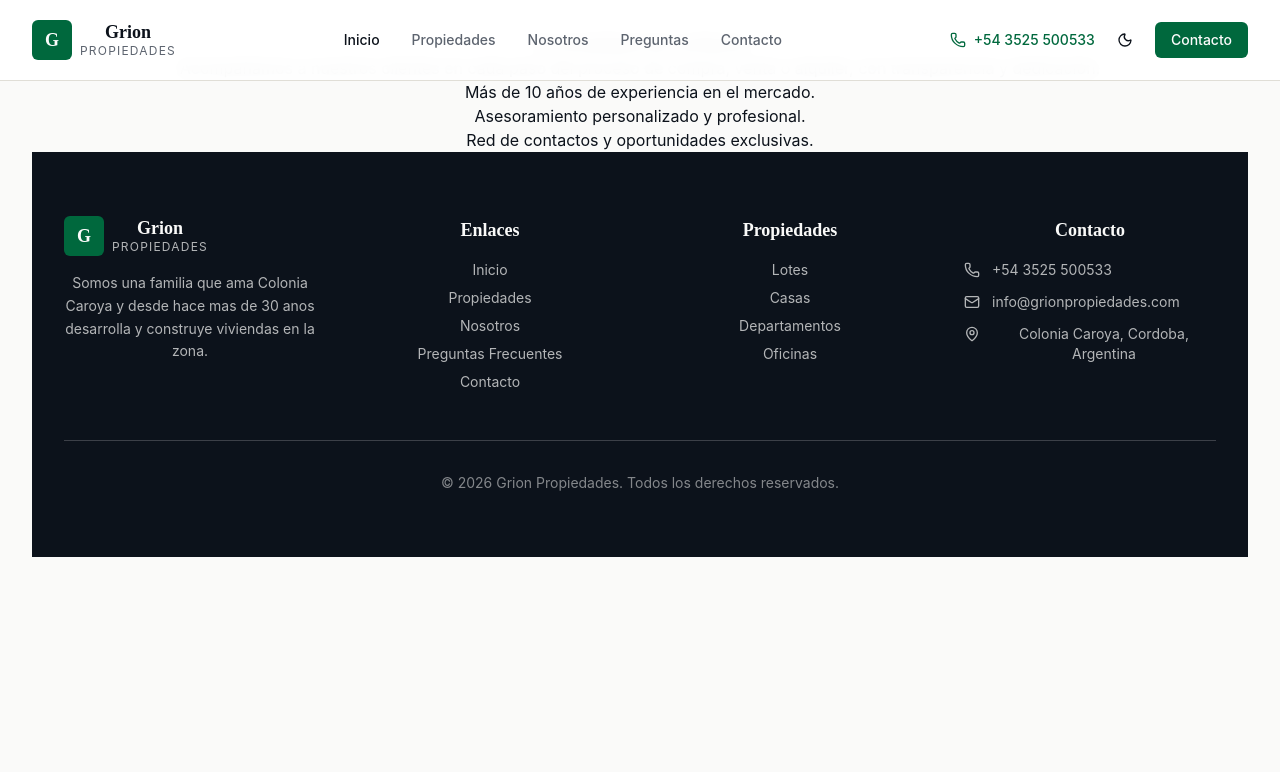
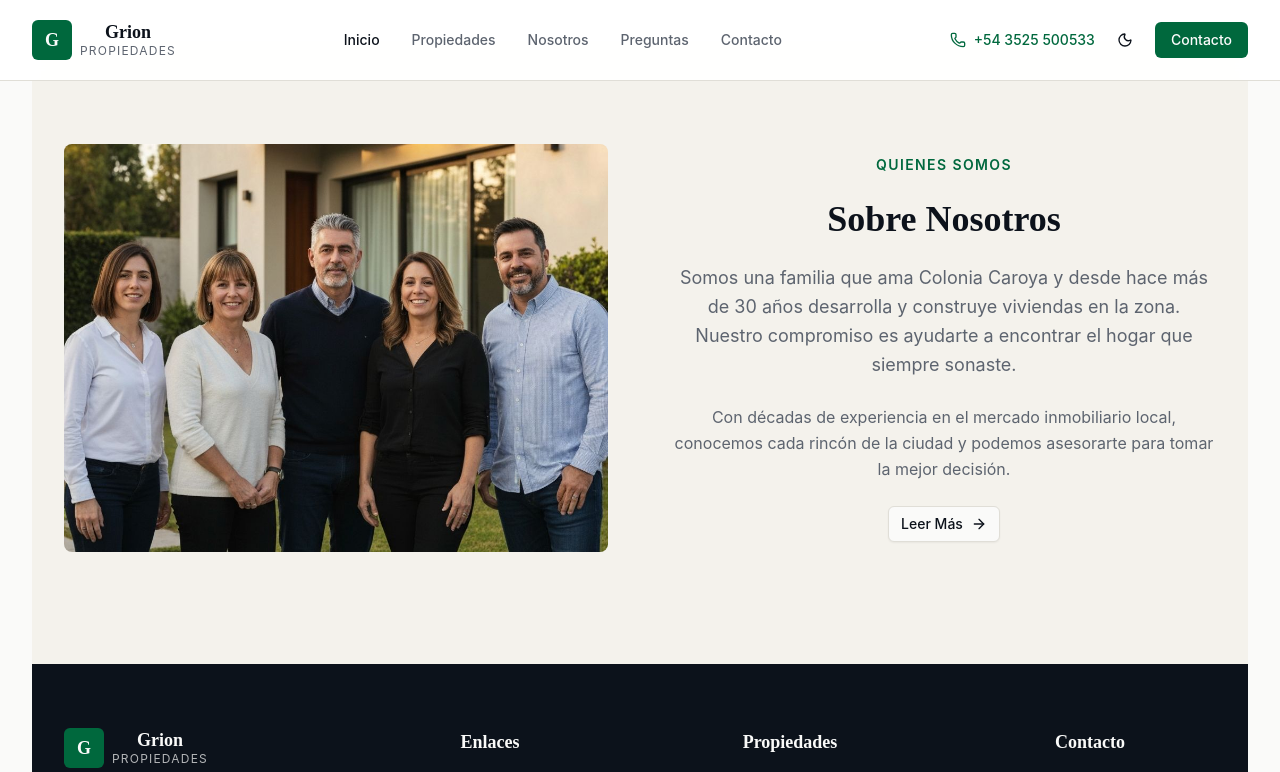
Before and after one commit to francogrion/grion-propiedades-ui, a React (Vite) app: page /about-us in a window 1280 px wide. Shown: the top 772 px of the page. Built offline with nearby package versions, Linux system fonts and the light colour scheme.

Commit message:
Update about-us section

```diff
--- a/src/AppRouter.tsx
+++ b/src/AppRouter.tsx
@@ -3,7 +3,7 @@ import { RoutesNotFound } from './components/RoutesNotFound'
 import { PrivateGuard } from "./guard/PrivateGuard"
 import { AppRoutes } from './models'
 import { PrivateRouter } from './private/PivateRouter'
-import { AboutUs } from './public/about-us/AboutUs'
+import AboutUs from './public/about-us/AboutUs'
 import Contact from './public/contact/Contact'
 import FAQPage from './public/faq/faq'
 import Footer from './public/footer/Footer'
--- a/src/public/about-us/AboutUs.tsx
+++ b/src/public/about-us/AboutUs.tsx
@@ -1,20 +1,49 @@
-export const AboutUs = () => {
+import { Button, Image } from "@/components"
+import { ArrowRight } from "lucide-react"
+import { Link } from "react-router-dom"
+
+export default function AboutUs() {
   return (
-        <>
-            <div className="container about__content">
-              <div>
-                <h2>Tu inmobiliaria de confianza</h2>
-                <p>
-                  Acompañamos a nuestros clientes en cada paso del proceso de compra,
-                  venta o alquiler, con transparencia y dedicación.
-                </p>
-                <ul className="about__highlights">
-                  <li>Más de 10 años de experiencia en el mercado.</li>
-                  <li>Asesoramiento personalizado y profesional.</li>
-                  <li>Red de contactos y oportunidades exclusivas.</li>
-                </ul>
-              </div>
+    <section className="bg-secondary py-20 lg:py-28">
+      <div className="mx-auto max-w-7xl px-4 lg:px-8">
+        <div className="grid items-center gap-12 lg:grid-cols-2 lg:gap-16">
+          <div className="relative aspect-[4/3] overflow-hidden rounded-lg">
+            <Image
+              src="/images/about-family.jpg"
+              alt="Equipo de Grion Propiedades"
+              className="absolute inset-0 w-full h-full object-cover"
+              loading="eager"
+              decoding="sync"
+              sizes="(max-width: 1024px) 100vw, 50vw"
+            />
+          </div>
+
+          <div className="flex flex-col gap-6">
+            <p className="text-sm font-semibold uppercase tracking-widest text-primary">
+              Quienes Somos
+            </p>
+            <h2 className="font-serif text-3xl font-bold text-foreground md:text-4xl text-balance">
+              Sobre Nosotros
+            </h2>
+            <p className="text-lg leading-relaxed text-muted-foreground">
+              Somos una familia que ama Colonia Caroya y desde hace más de 30 años desarrolla y construye viviendas en la zona.
+              Nuestro compromiso es ayudarte a encontrar el hogar que siempre sonaste.
+            </p>
+            <p className="leading-relaxed text-muted-foreground">
+              Con décadas de experiencia en el mercado inmobiliario local, conocemos cada rincón de la ciudad
+              y podemos asesorarte para tomar la mejor decisión.
+            </p>
+            <div>
+              <Button asChild variant="outline" className="gap-2">
+                <Link to="/about-us">
+                  Leer Más
+                  <ArrowRight className="h-4 w-4" />
+                </Link>
+              </Button>
             </div>
-        </>
+          </div>
+        </div>
+      </div>
+    </section>
   )
 }
```
Also changed, not shown: public/images/about-family.jpg (added).
